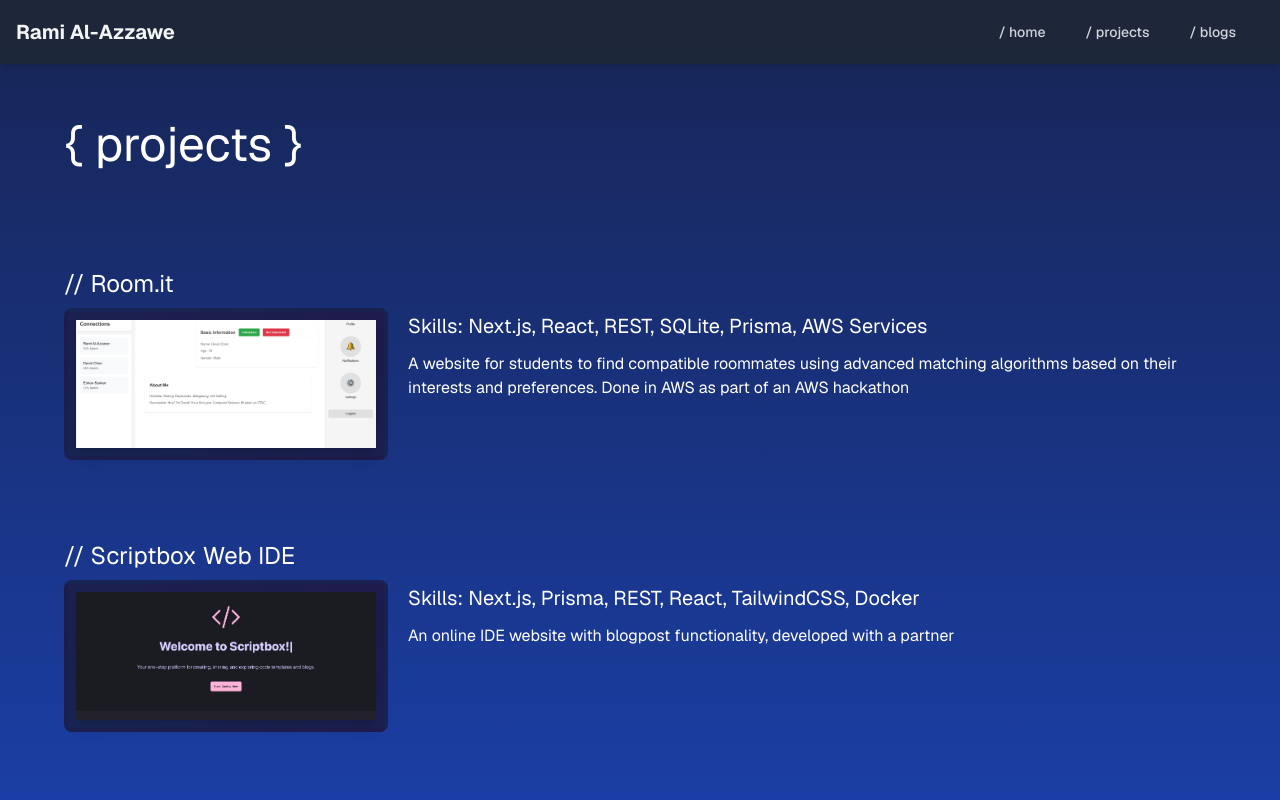
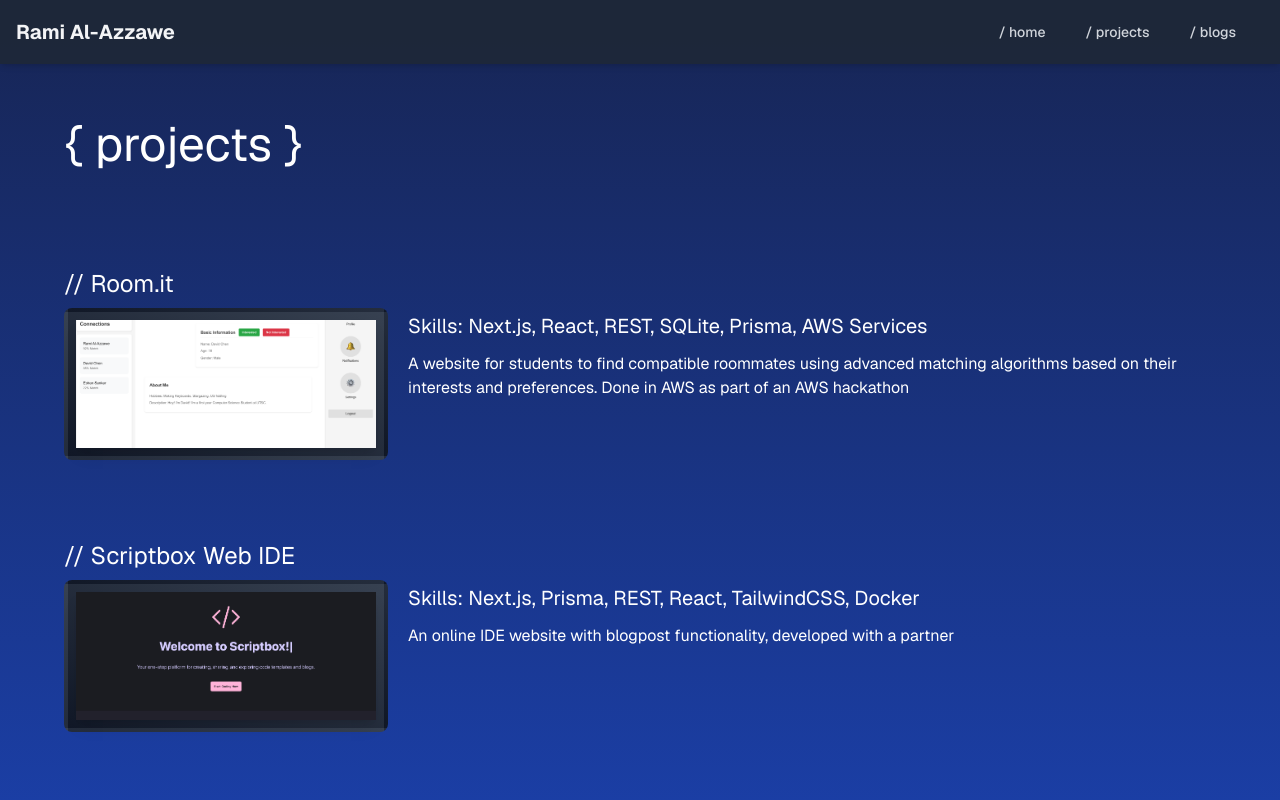
Before and after one commit to razzawe/personalsite, a Next.js app: page /projects in a window 1280 px wide. Shown: the top 800 px of the page. Built offline with nearby package versions, Linux system fonts and the light colour scheme.

Commit message:
fix: fixed colour on projects

```diff
--- a/pages/projects.tsx
+++ b/pages/projects.tsx
@@ -61,7 +61,7 @@ export default function Home() {
             </h1>
 
             <div className="flex flex-row">
-              <div className="mt-2 p-2 rounded-lg bg-gradient-to-tr from-blue-950 to-indigo-950 border-4 border-transparent transition-colors duration-300 hover:border-white ">
+              <div className="mt-2 p-2 rounded-lg bg-gradient-to-tr from-gray-900 to-gray-700 border-4 border-transparent transition-colors duration-300 hover:border-white ">
                 <div className="relative w-[300px] h-32">
                   <Image
                     src={project.picture}
```
